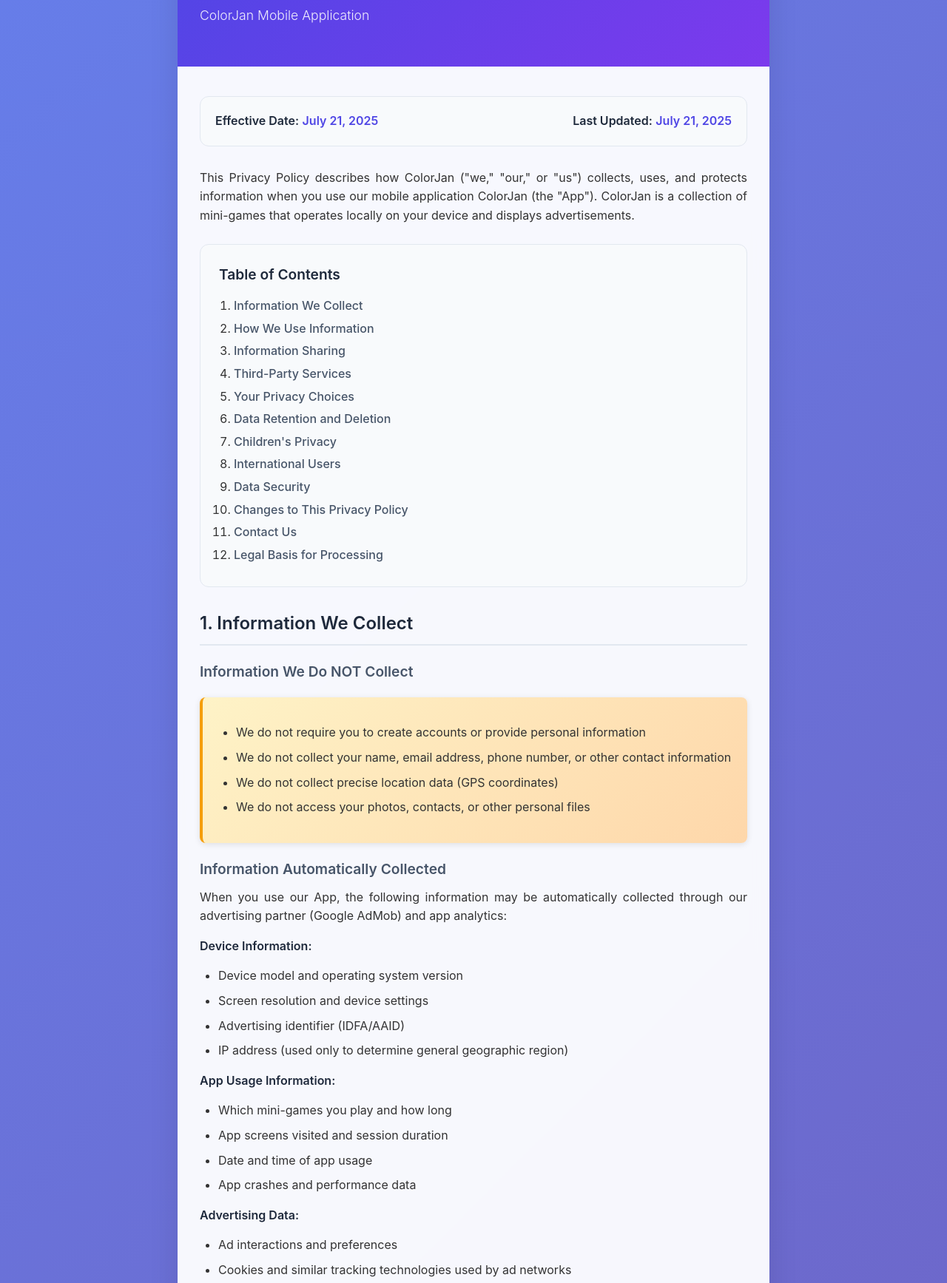
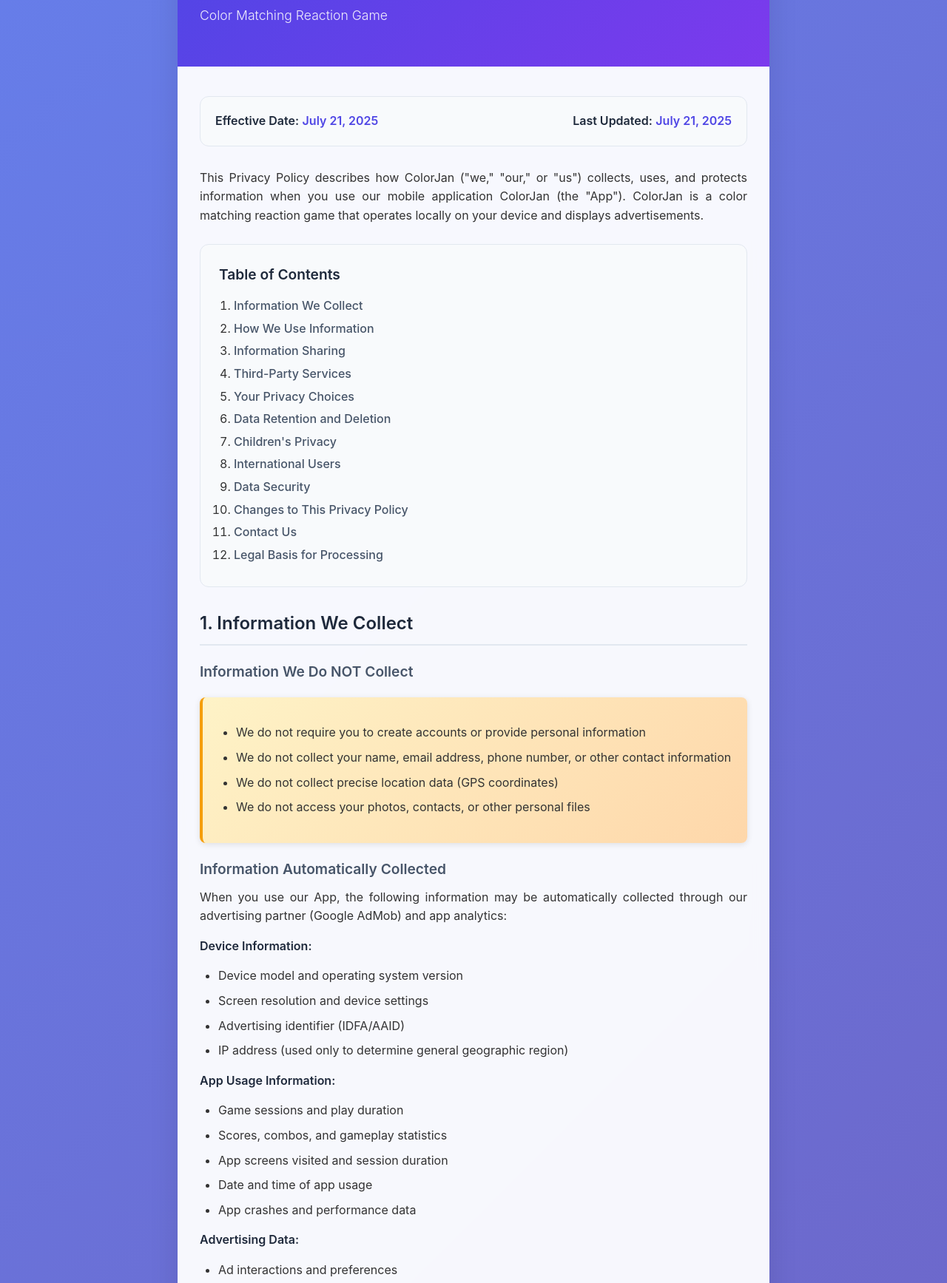
Before and after one commit to AlvinApps/AlvinApps.github.io, a plain HTML site: page index.html in a window 1280 px wide. Shown: the part 127-1862 px from the top of the page at 74% size. Drawn offline with Linux system fonts and the light colour scheme.

Commit message:
Update index.html

```diff
--- a/index.html
+++ b/index.html
@@ -262,7 +262,7 @@
     <div class="container">
         <header class="header">
             <h1>Privacy Policy</h1>
-            <p class="subtitle">ColorJan Mobile Application</p>
+            <p class="subtitle">Color Matching Reaction Game</p>
         </header>
 
         <main class="content">
@@ -271,7 +271,7 @@
                 <div><strong>Last Updated:</strong> <span>July 21, 2025</span></div>
             </div>
 
-            <p>This Privacy Policy describes how ColorJan ("we," "our," or "us") collects, uses, and protects information when you use our mobile application ColorJan (the "App"). ColorJan is a collection of mini-games that operates locally on your device and displays advertisements.</p>
+            <p>This Privacy Policy describes how ColorJan ("we," "our," or "us") collects, uses, and protects information when you use our mobile application ColorJan (the "App"). ColorJan is a color matching reaction game that operates locally on your device and displays advertisements.</p>
 
             <div class="table-of-contents">
                 <h3>Table of Contents</h3>
@@ -317,7 +317,8 @@
 
                 <p><strong>App Usage Information:</strong></p>
                 <ul>
-                    <li>Which mini-games you play and how long</li>
+                    <li>Game sessions and play duration</li>
+                    <li>Scores, combos, and gameplay statistics</li>
                     <li>App screens visited and session duration</li>
                     <li>Date and time of app usage</li>
                     <li>App crashes and performance data</li>
@@ -336,7 +337,7 @@
                 <ul>
                     <li><strong>App Functionality:</strong> To provide and maintain the gaming experience</li>
                     <li><strong>Advertising:</strong> To display relevant advertisements through Google AdMob</li>
-                    <li><strong>Analytics:</strong> To understand how users interact with our games and improve the App</li>
+                    <li><strong>Analytics:</strong> To understand how users interact with our color matching game and improve the App</li>
                     <li><strong>Technical Support:</strong> To diagnose and fix technical issues</li>
                     <li><strong>Legal Compliance:</strong> To comply with applicable laws and regulations</li>
                 </ul>
```
